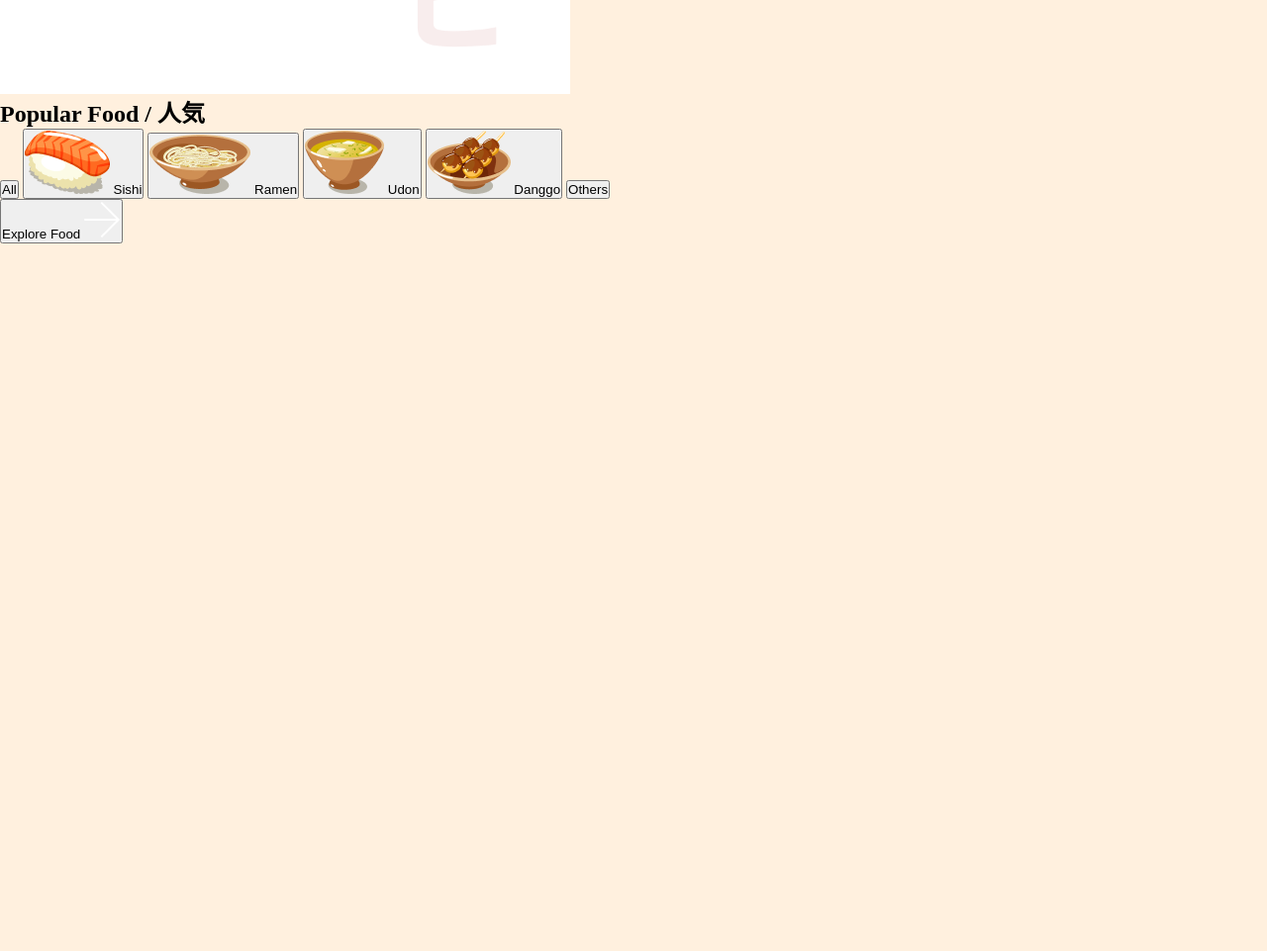
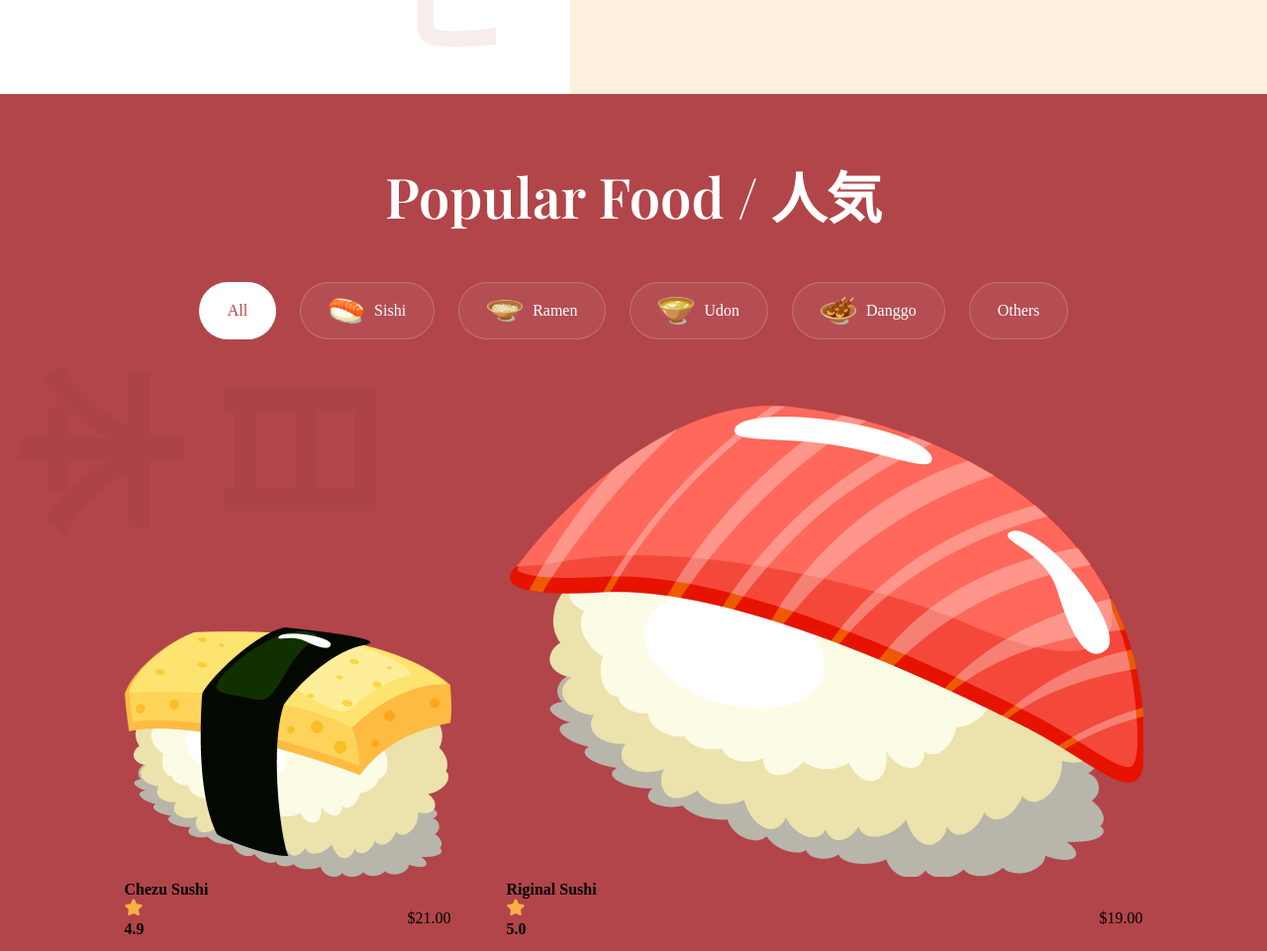
Before and after one commit to Nicolas-Johnson/SUSHI, a website built with Vite: page index.html in a window 1280 px wide. Shown: the part 1419-2380 px from the top of the page at 99% size. Before the commit the page ends 1665 px from the top, so only its background shows below. Built offline with nearby package versions, Linux system fonts and the light colour scheme.

Commit message:
Popul;ar food card HTML

```diff
--- a/css/sections/popular.css
+++ b/css/sections/popular.css
@@ -0,0 +1,95 @@
+.popular-foods {
+    padding: 64px;
+    display: flex;
+    flex-direction: column;
+    background-color: var(--primary-color);
+    background-image: url(../../assets/popular_bg.png);
+    background-position: center;
+    background-repeat: no-repeat;
+    background-size: contain;
+    overflow: hidden;
+}
+
+.popular-foods__title {
+    font-size: 56px;
+    font-family: var(--playfair-display);
+    font-weight: 600;
+    line-height: 78px;
+    color: white;
+    text-align: center;
+}
+
+.popular-foods__filters  {
+    margin-top: 48px;
+    max-width: 100%;
+    overflow-x: auto;
+    display: flex;
+    justify-content: center;
+    gap: 24px;
+}
+
+.popular-foods__filters-btn {
+    padding: 10px 28px;
+    display: flex;
+    flex-direction: row;
+    align-items: center;
+    gap: 10px;
+    background: rgba(255, 255, 255, 0.05);
+    border: 1px solid rgba(255, 255, 255, 0.2);
+    border-radius: 46px;
+    font-size: 16px;
+    font-weight: 300;
+    line-height: 24px;
+    font-family: var(--var-jakarta-sans);
+    color: white;
+    cursor: pointer;
+}
+
+.popular-foods__filters-btn img {
+    width: 36px;
+    height: 36px;
+    object-fit: contain;
+}
+
+.popular-foods__filters-btn.active {
+    background: white;
+    color: var(--primary-color);
+}
+
+.popular-foods__filters-btn:hover {
+    background: white;
+    color: var(--primary-color);
+}
+
+.popular-foods__catalog {
+    margin-top: 64px;
+    display: flex;
+    justify-content: center;
+    align-items: flex-end;
+    flex-wrap: wrap;
+    gap: 56px;
+}
+
+.populr-foods__button {
+    width: fit-content;
+    padding: 20px 30px;
+    margin: 80px auto 0;
+    font-weight: 500;
+    font-size: 18px;
+    line-height: 23px;
+    font-family: var(--plus-jakarta-sans);
+    color: white;
+    border: none;
+    outline: none;
+    background: var(--secondary-color);
+    border-radius: 64px;
+    cursor: pointer;
+}
+
+.populr-foods__button img {
+    width: 14px;
+    height: 14px;
+    object-fit: contain;
+    margin-left: 21px;
+
+}
--- a/index.html
+++ b/index.html
@@ -144,7 +144,46 @@
 
     </div>
 
-    <div class="popular-foods__catalog"></div>
+    <div class="popular-foods__catalog">
+      <article class="popular-foods__card">
+        <img class="popular-foods__card-image" src="assets/sushi-12.png" alt="sushi 12">
+        <h4 class="popular-foods__card-title" >Chezu Sushi</h4>
+
+        <div class="popular-foods__card-details flex-between">
+          <div class="popular-foods__card-rating">
+            <img src="assets/star.svg" alt="star">
+            <h4>4.9</h4>
+          </div>
+          <p class="popular-foods__card-price">$21.00</p>
+        </div>
+      </article>
+
+      <article class="popular-foods__card active-card">
+        <img class="popular-foods__card-image" src="assets/sushi-11.png" alt="sushi 11">
+        <h4 class="popular-foods__card-title" >Riginal Sushi</h4>
+
+        <div class="popular-foods__card-details flex-between">
+          <div class="popular-foods__card-rating">
+            <img src="assets/star.svg" alt="star">
+            <h4>5.0</h4>
+          </div>
+          <p class="popular-foods__card-price">$19.00</p>
+        </div>
+      </article>
+
+      <article class="popular-foods__card">
+        <img class="popular-foods__card-image" src="assets/sushi-10.png" alt="sushi 10">
+        <h4 class="popular-foods__card-title" >Ramen Legendo</h4>
+
+        <div class="popular-foods__card-details flex-between">
+          <div class="popular-foods__card-rating">
+            <img src="assets/star.svg" alt="star">
+            <h4>4.7</h4>
+          </div>
+          <p class="popular-foods__card-price">$13.00</p>
+        </div>
+      </article>
+    </div>
 
     <button class="populr-foods__button">
       Explore Food
```
